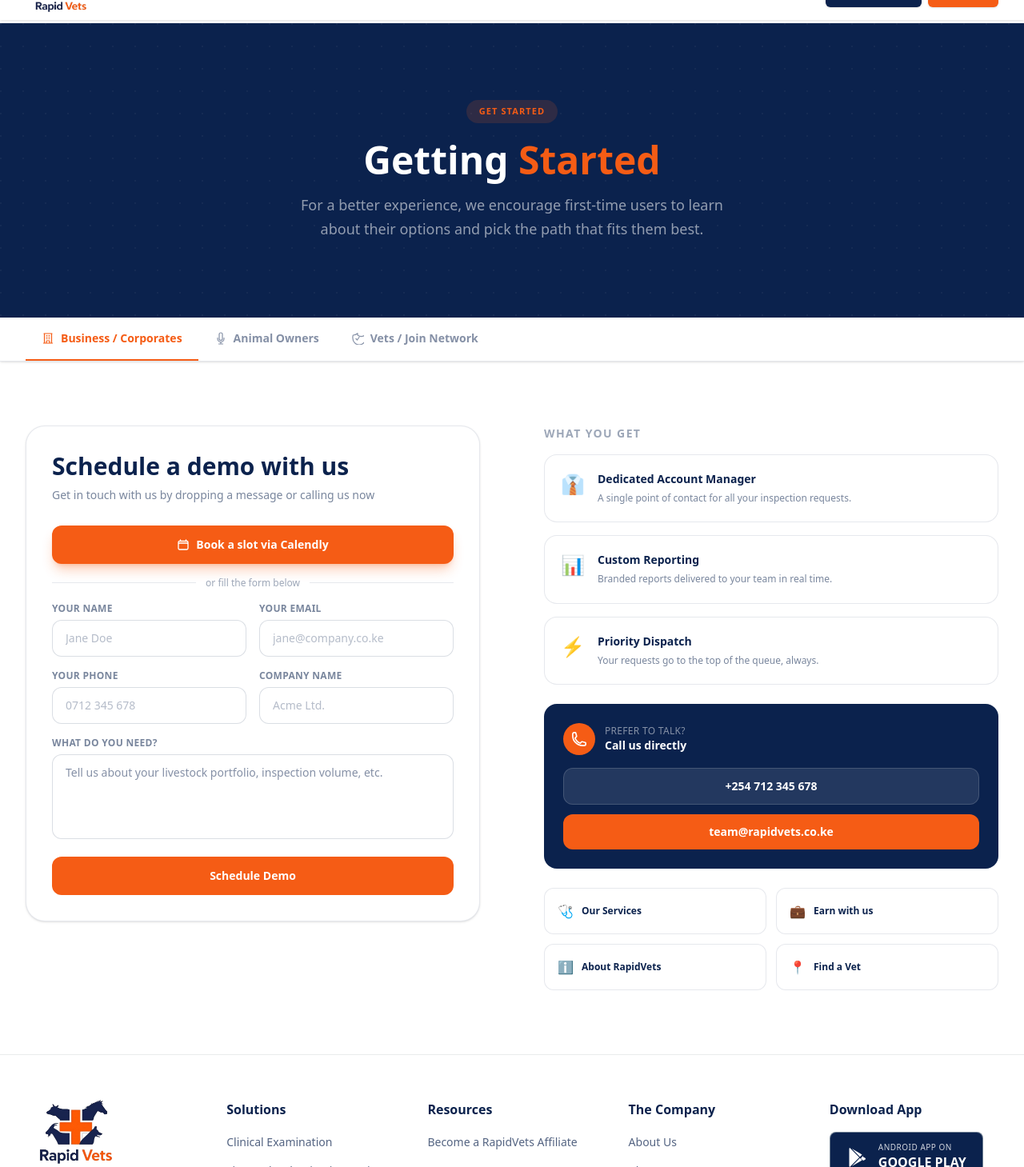
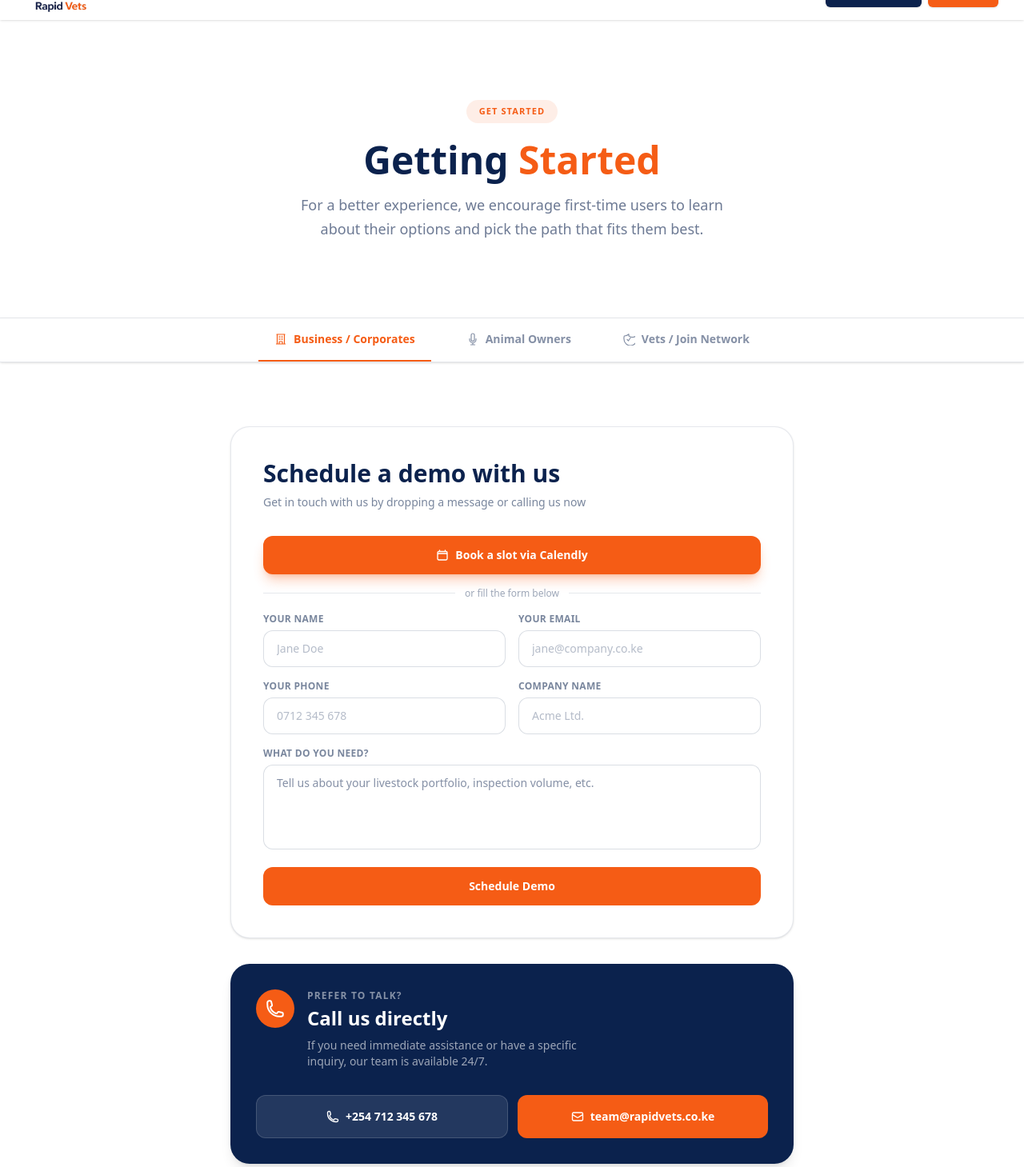
Before and after one commit to Bazanty/RapidVets, a Next.js app: page /get-started in a window 1280 px wide. Shown: the part 51-1510 px from the top of the page at 80% size. Built offline with nearby package versions, Linux system fonts and the light colour scheme.

Commit message:
Get started page

```diff
--- a/app/get-started/page.tsx
+++ b/app/get-started/page.tsx
@@ -243,16 +243,15 @@
   return (
     <main className="min-h-screen bg-white text-secondary">
       {/* ── Hero ── */}
-      <section className="relative bg-secondary overflow-hidden">
-        <div className="absolute inset-0 opacity-[0.04]" style={{ backgroundImage: "radial-gradient(circle at 1px 1px, white 1px, transparent 0)", backgroundSize: "28px 28px" }} />
-        <div className="relative max-w-7xl mx-auto px-4 sm:px-6 lg:px-8 py-20 lg:py-24 text-center">
-          <span className="inline-block rounded-full bg-primary/15 px-4 py-1.5 text-[11px] font-bold uppercase tracking-widest text-primary mb-5">
+      <section className="relative bg-white border-b border-secondary/10">
+        <div className="relative max-w-4xl mx-auto px-4 sm:px-6 lg:px-8 py-20 lg:py-24 text-center">
+          <span className="inline-block rounded-full bg-primary/10 px-4 py-1.5 text-[11px] font-bold uppercase tracking-widest text-primary mb-5">
             Get Started
           </span>
-          <h1 className="text-3xl sm:text-4xl lg:text-5xl font-extrabold text-white leading-[1.1] mb-4">
+          <h1 className="text-3xl sm:text-4xl lg:text-5xl font-extrabold text-secondary leading-[1.1] mb-4">
             Getting <span className="text-primary">Started</span>
           </h1>
-          <p className="text-white/55 text-base sm:text-lg max-w-xl mx-auto leading-relaxed">
+          <p className="text-secondary/60 text-base sm:text-lg max-w-xl mx-auto leading-relaxed">
             For a better experience, we encourage first-time users to learn
             about their options and pick the path that fits them best.
           </p>
@@ -260,19 +259,19 @@
       </section>
 
       {/* ── Tab bar ── */}
-      <div className="bg-white border-b border-secondary/10 sticky top-16 z-40 shadow-sm">
-        <div className="max-w-7xl mx-auto px-4 sm:px-6 lg:px-8">
-          <div className="flex gap-0 overflow-x-auto no-scrollbar">
+      <div className="bg-white border-b border-secondary/10 sticky top-16 z-40 shadow-sm relative">
+        <div className="max-w-3xl mx-auto px-4 sm:px-6 lg:px-8">
+          <div className="flex gap-2 sm:gap-6 justify-center overflow-x-auto no-scrollbar">
             {tabs.map((t) => (
               <button
                 key={t.id}
                 onClick={() => setActiveTab(t.id)}
-                className={`flex items-center gap-2 px-5 py-4 text-sm font-semibold border-b-2 transition-colors whitespace-nowrap ${activeTab === t.id
+                className={`flex items-center gap-2 px-2 sm:px-5 py-4 text-sm font-semibold border-b-2 transition-colors whitespace-nowrap ${activeTab === t.id
                   ? "border-primary text-primary"
                   : "border-transparent text-secondary/50 hover:text-secondary hover:border-secondary/20"
                   }`}
               >
-                {t.icon}
+                <span className="text-lg">{t.icon}</span>
                 {t.label}
               </button>
             ))}
@@ -281,12 +280,9 @@
       </div>
 
       {/* ── Content ── */}
-      <div className="max-w-7xl mx-auto px-4 sm:px-6 lg:px-8 py-14 sm:py-20">
-        <div className="grid lg:grid-cols-2 gap-12 lg:gap-20 items-start">
-
-          {/* Left — form */}
-          <div className="bg-white border border-secondary/10 rounded-3xl p-6 sm:p-8 shadow-sm">
-            <div className="mb-7">
+      <div className="max-w-3xl mx-auto px-4 sm:px-6 lg:px-8 py-14 sm:py-20 space-y-8">
+        <div className="bg-white border border-secondary/10 rounded-3xl p-6 sm:p-10 shadow-sm">
+          <div className="mb-8 text-center sm:text-left">
             <h2 className="text-2xl sm:text-3xl font-bold text-secondary mb-2">{tab.headline}</h2>
             <p className="text-sm text-secondary/55">{tab.sub}</p>
           </div>
@@ -297,71 +293,41 @@
           </form>
         </div>
 
-          {/* Right — perks + quick links */}
-          <div className="space-y-6">
-            {/* Perks */}
-            <div>
-              <h3 className="text-sm font-bold uppercase tracking-widest text-secondary/40 mb-4">
-                What you get
-              </h3>
-              <div className="space-y-4">
-                {perks[activeTab].map((perk) => (
-                  <div key={perk.title} className="flex gap-4 p-5 bg-white border border-secondary/10 rounded-2xl hover:border-primary/20 hover:shadow-md transition-all duration-300">
-                    <span className="text-2xl flex-shrink-0">{perk.icon}</span>
-                    <div>
-                      <p className="text-sm font-bold text-secondary mb-1">{perk.title}</p>
-                      <p className="text-xs text-secondary/55 leading-relaxed">{perk.desc}</p>
-                    </div>
-                  </div>
-                ))}
-              </div>
-            </div>
-
         {/* Quick contact card */}
-            <div className="bg-secondary rounded-2xl p-6 text-white">
-              <div className="flex items-center gap-3 mb-4">
-                <div className="flex h-10 w-10 items-center justify-center rounded-full bg-primary">
-                  <svg className="h-5 w-5 text-white" fill="none" viewBox="0 0 24 24" stroke="currentColor" strokeWidth={2}>
+        <div className="bg-secondary rounded-3xl p-6 sm:p-8 text-white shadow-lg">
+          <div className="flex flex-col sm:flex-row items-center sm:items-start gap-4 mb-6 sm:mb-8">
+            <div className="flex h-12 w-12 items-center justify-center rounded-full bg-primary flex-shrink-0">
+              <svg className="h-6 w-6 text-white" fill="none" viewBox="0 0 24 24" stroke="currentColor" strokeWidth={2}>
                 <path strokeLinecap="round" strokeLinejoin="round" d="M2.25 6.75c0 8.284 6.716 15 15 15h2.25a2.25 2.25 0 002.25-2.25v-1.372c0-.516-.351-.966-.852-1.091l-4.423-1.106c-.44-.11-.902.055-1.173.417l-.97 1.293c-.282.376-.769.542-1.21.38a12.035 12.035 0 01-7.143-7.143c-.162-.441.004-.928.38-1.21l1.293-.97c.363-.271.527-.734.417-1.173L6.963 3.102a1.125 1.125 0 00-1.091-.852H4.5A2.25 2.25 0 002.25 4.5v2.25z" />
               </svg>
             </div>
-                <div>
-                  <p className="text-xs text-white/50 uppercase tracking-wide">Prefer to talk?</p>
-                  <p className="text-sm font-bold">Call us directly</p>
+            <div className="text-center sm:text-left">
+              <p className="text-xs text-white/50 uppercase tracking-widest font-semibold mb-1">Prefer to talk?</p>
+              <p className="text-xl sm:text-2xl font-bold">Call us directly</p>
+              <p className="text-sm text-white/60 mt-2 max-w-sm">
+                If you need immediate assistance or have a specific inquiry, our team is available 24/7.
+              </p>
             </div>
           </div>
+          <div className="flex flex-col sm:flex-row gap-3">
             <a
               href="tel:+254712345678"
-                className="block w-full text-center rounded-xl bg-white/10 border border-white/15 px-4 py-3 text-sm font-semibold text-white hover:bg-white/20 transition-colors mb-3"
+              className="flex-1 flex items-center justify-center gap-2 rounded-xl bg-white/10 border border-white/15 px-4 py-4 text-sm font-semibold text-white hover:bg-white/20 transition-colors"
             >
+              <svg className="h-4 w-4" fill="none" viewBox="0 0 24 24" stroke="currentColor" strokeWidth={2}>
+                <path strokeLinecap="round" strokeLinejoin="round" d="M2.25 6.75c0 8.284 6.716 15 15 15h2.25a2.25 2.25 0 002.25-2.25v-1.372c0-.516-.351-.966-.852-1.091l-4.423-1.106c-.44-.11-.902.055-1.173.417l-.97 1.293c-.282.376-.769.542-1.21.38a12.035 12.035 0 01-7.143-7.143c-.162-.441.004-.928.38-1.21l1.293-.97c.363-.271.527-.734.417-1.173L6.963 3.102a1.125 1.125 0 00-1.091-.852H4.5A2.25 2.25 0 002.25 4.5v2.25z" />
+              </svg>
               +254 712 345 678
             </a>
             <a
               href="mailto:team@rapidvets.co.ke"
-                className="block w-full text-center rounded-xl bg-primary px-4 py-3 text-sm font-semibold text-white hover:bg-primary/90 transition-colors"
+              className="flex-1 flex items-center justify-center gap-2 rounded-xl bg-primary px-4 py-4 text-sm font-semibold text-white hover:bg-primary/90 transition-colors"
             >
+              <svg className="h-4 w-4" fill="none" viewBox="0 0 24 24" stroke="currentColor" strokeWidth={2}>
+                <path strokeLinecap="round" strokeLinejoin="round" d="M21.75 6.75v10.5a2.25 2.25 0 01-2.25 2.25h-15a2.25 2.25 0 01-2.25-2.25V6.75m19.5 0A2.25 2.25 0 0019.5 4.5h-15a2.25 2.25 0 00-2.25 2.25m19.5 0v.243a2.25 2.25 0 01-1.07 1.916l-7.5 4.615a2.25 2.25 0 01-2.36 0L3.32 8.91a2.25 2.25 0 01-1.07-1.916V6.75" />
+              </svg>
               team@rapidvets.co.ke
             </a>
-            </div>
-
-            {/* Explore links */}
-            <div className="grid grid-cols-2 gap-3">
-              {[
-                { href: "/services", label: "Our Services", icon: "🩺" },
-                { href: "/careers", label: "Earn with us", icon: "💼" },
-                { href: "/about", label: "About RapidVets", icon: "ℹ️" },
-                { href: "/contact", label: "Find a Vet", icon: "📍" },
-              ].map((link) => (
-                <Link
-                  key={link.href}
-                  href={link.href}
-                  className="flex items-center gap-2.5 rounded-xl border border-secondary/10 bg-white p-4 text-xs font-semibold text-secondary hover:border-primary/20 hover:shadow-sm transition-all"
-                >
-                  <span className="text-base">{link.icon}</span>
-                  {link.label}
-                </Link>
-              ))}
-            </div>
           </div>
         </div>
       </div>
```
Lines whose indentation alone changed are shown as unchanged.
